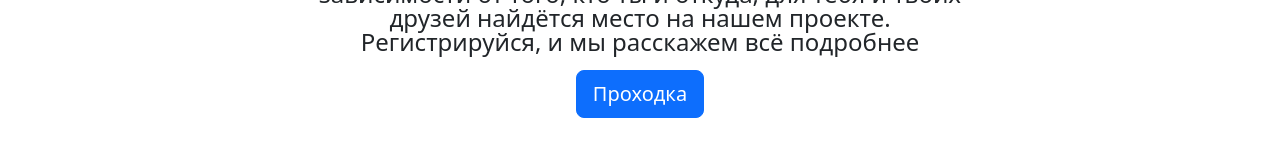
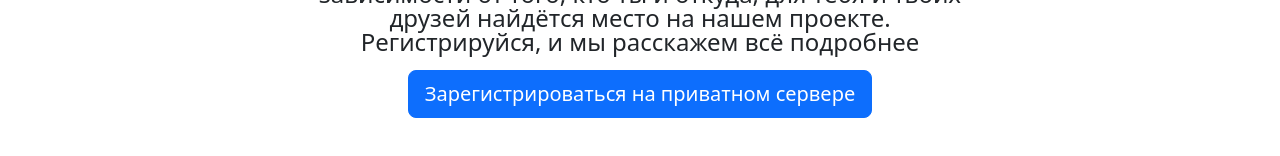
Before and after one commit to JouTak/JouTakWeb, a React (Vite) app in the folder frontend/: page /joutak in a window 1280 px wide. Shown: the part 1265-1421 px from the top of the page. Built offline with nearby package versions, Linux system fonts and the light colour scheme.

Commit message:
Update link button in JouTak page

```diff
--- a/frontend/src/pages/JouTak.jsx
+++ b/frontend/src/pages/JouTak.jsx
@@ -70,7 +70,7 @@ const JouTak = () => {
             target="_blank"
             rel="noopener noreferrer"
           >
-            Проходка
+            Зарегистрироваться на приватном сервере
           </a>
         </div>
       </div>
```
